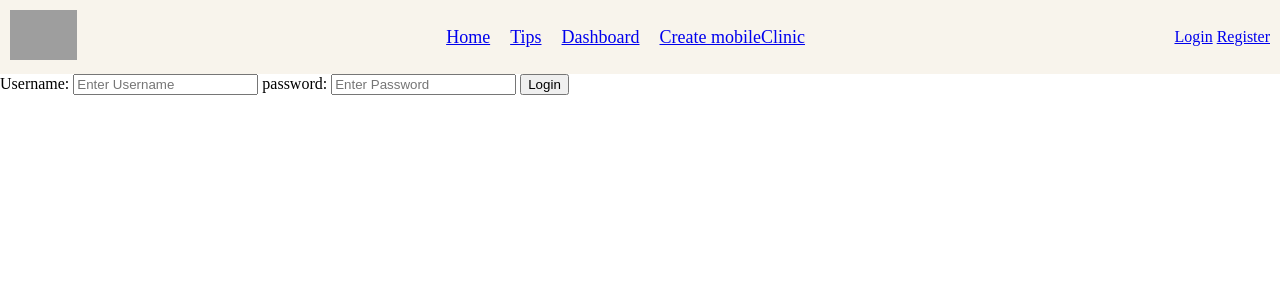
After one commit to 0xRush/ClusterCare, a Django app: page /login/ in a window 1280 px wide. The commit adds this page. Shown: the top 300 px of the page. Run offline with Django 4.2, Linux system fonts and the light colour scheme; grey boxes are pictures that could not be loaded.

Commit message:
authenticate and authrize done

```diff
--- /dev/null
+++ b/base/templates/base/login_register.html
@@ -0,0 +1,19 @@
+{% extends 'main.html' %}
+
+{% block content %}
+
+<div>
+    <form action="" method="POST">
+        {% csrf_token %}
+
+        <label for="username">Username:</label>
+        <input type="text" id="username" placeholder="Enter Username" name="username">
+
+        <label for="password">password:</label>
+        <input type="password" name="password" id="password" placeholder="Enter Password">
+
+        <button>Login</button>
+    </form>
+</div>
+
+{% endblock %}
--- a/base/templates/base/patient.html
+++ b/base/templates/base/patient.html
@@ -3,8 +3,10 @@
 {% block content %}
 
 <div>
-    <a href="{% url 'update-patient' patient.id %}">Edit Patient</a>
-    <a href="{% url 'delete-patient' patient.id %}">delete Patient</a>
+    {% if request.user == patient.Activity.mobile_clinic.manager%}
+        <a href="{% url 'update-patient' patient.id %}">Edit Patient</a>
+        <a href="{% url 'delete-patient' patient.id %}">delete Patient</a>
+    {% endif %}
     <p><strong>ID: </strong>{{patient.id}}</p>
     <p><strong>age:</strong> {{patient.age}}</p>
     <p><strong>gender:</strong> {{patient.gender}}</p>
--- a/base/templates/base/resource.html
+++ b/base/templates/base/resource.html
@@ -3,8 +3,10 @@
 {% block content %}
 
 <div>
-    <a href="{% url 'update-resource' resource.id %}">edit resource</a>
-    <a href="{% url 'delete-resource' resource.id %}">delete Resource</a>
+    {% if request.user == resource.mobile_clinic.manager %}
+        <a href="{% url 'update-resource' resource.id %}">edit resource</a>
+        <a href="{% url 'delete-resource' resource.id %}">delete Resource</a>
+    {% endif %}
     <p><strong>ID:</strong> {{resource.id}}</p>
     <p><strong>name:</strong> {{resource.name}}</p>
     <p><strong>type:</strong> {{resource.type}}</p>
--- a/base/urls.py
+++ b/base/urls.py
@@ -2,6 +2,9 @@ from django.urls import path
 from . import views
 
 urlpatterns = [
+    path('login/', views.loginPage, name='login'),
+    path('logout/', views.logoutUser, name='logout'),
+
     path('', views.home, name='home'),
     path('tips/', views.tips, name='tips'),
     path('dashboard/', views.dashboard, name='dashboard'),
--- a/base/views.py
+++ b/base/views.py
@@ -1,5 +1,9 @@
 from django.shortcuts import render, redirect
+from django.contrib import messages
+from django.contrib.auth.decorators import login_required
 from django.http import HttpResponse
+from django.contrib.auth.models import User
+from django.contrib.auth import authenticate, login, logout
 from .models import Mobileclinic, Activity, Resources, Patient
 from .forms import MobileclinicForm, ActivityForm, ResourceForm, PatientForm
 import folium
@@ -7,6 +11,33 @@ from folium.plugins import MarkerCluster
 
 
 # Create your views here.
+def loginPage(request):
+
+    if request.method == 'POST':
+        username = request.POST.get('username')
+        password = request.POST.get('password')
+
+        try:
+            user = User.objects.get(username=username)
+        except:
+            messages.error(request, "User does not exist")
+
+        user = authenticate(request, username=username, password=password)
+
+        if user is not None:
+            login(request, user)
+            return redirect('home')
+        else:
+            messages.error(request, "Usernme OR Password does not exist")
+
+    context = {}
+    return render(request, 'base/login_register.html', context)
+
+def logoutUser(request):
+    logout(request)
+    return redirect('home')
+
+
 def home(request):
     activities = Activity.objects.select_related('mobile_clinic').all()
 
@@ -24,16 +55,19 @@ def home(request):
     return render(request, 'base/home.html', context)
 
 # this route to show statistics for mobile clinic
+@login_required(login_url='login')
 def tips(request):
     return render(request, 'base/tips.html')
 
 # this route to all mobile clinics
+@login_required(login_url='login')
 def dashboard(request):
     mobileclinics = Mobileclinic.objects.all()
     context = {'mobileclinics': mobileclinics}
     return render(request, 'base/dashboard.html', context)
 
 # this route to show a single mobile clinc by it's id
+@login_required(login_url='login')
 def mobileclinic(request, pk):
     mobileclinic = Mobileclinic.objects.get(id=pk)
     activities = Activity.objects.filter(mobile_clinic=mobileclinic)
@@ -42,6 +76,7 @@ def mobileclinic(request, pk):
     return render(request, 'base/mobileclinic.html', context)
 
 # this route create mobile clinic
+@login_required(login_url='login')
 def createMobileClinic(request):
     form = MobileclinicForm()
 
@@ -55,9 +90,13 @@ def createMobileClinic(request):
     return render(request, 'base/mobileclinic_form.html', context)
 
 # this route to update mobile clinic by it's id
+@login_required(login_url='login')
 def updateMobileClinic(request, pk):
     mobileclinic = Mobileclinic.objects.get(id=pk)
     form = MobileclinicForm(instance=mobileclinic)
+
+    if request.user != mobileclinic.manager:
+        return HttpResponse('you are not allowed here')
 
     if request.method == 'POST':
         form = MobileclinicForm(request.POST, instance=mobileclinic)
@@ -68,9 +107,12 @@ def updateMobileClinic(request, pk):
     context = {'form': form}
     return render(request, 'base/mobileclinic_form.html', context)
 
-
+@login_required(login_url='login')
 def deleteMobileClinic(request, pk):
     mobileclinic = Mobileclinic.objects.get(id=pk)
+
+    if request.user != mobileclinic.manager:
+        return HttpResponse('you are not allowed here')
 
     if request.method == 'POST':
         mobileclinic.delete()
@@ -80,6 +122,7 @@ def deleteMobileClinic(request, pk):
     return render(request, 'base/delete.html', context)
 
 # this route to show an activity by it's id
+@login_required(login_url='login')
 def activity(request, pk):
     activity = Activity.objects.get(id=pk)
     patients = Patient.objects.filter(Activity=activity)
@@ -87,6 +130,7 @@ def activity(request, pk):
     return render(request, 'base/activity.html', context)
 
 # this route to create activity
+@login_required(login_url='login')
 def createActivity(request):
     form = ActivityForm()
 
@@ -99,9 +143,13 @@ def createActivity(request):
     context = {'form': form}
     return render(request, 'base/mobileclinic_form.html', context)
 
+@login_required(login_url='login')
 def updateActivity(request, pk):
     activity = Activity.objects.get(id=pk)
     form = ActivityForm(instance=activity)
+
+    if request.user != activity.mobile_clinic.manager:
+        return HttpResponse('you are not allowed here')
 
     if request.method == 'POST':
         form = ActivityForm(request.POST, instance=activity)
@@ -112,8 +160,12 @@ def updateActivity(request, pk):
     context = {'form': form}
     return render(request, 'base/mobileclinic_form.html', context)
 
+@login_required(login_url='login')
 def deleteActivity(request, pk):
     activity = Activity.objects.get(id=pk)
+
+    if request.user != activity.mobile_clinic.manager:
+        return HttpResponse('you are not allowed here')
 
     if request.method == 'POST':
         activity.delete()
@@ -123,12 +175,14 @@ def deleteActivity(request, pk):
     return render(request, 'base/delete.html', context)
 
 # this route to show resource by it's id
+@login_required(login_url='login')
 def resource(request, pk):
     resource = Resources.objects.get(id=pk)
     context = {'resource': resource}
     return render(request, 'base/resource.html', context)
 
 # this route to ceate resource
+@login_required(login_url='login')
 def createResource(request):
     form = ResourceForm()
 
@@ -141,9 +195,13 @@ def createResource(request):
     context = {'form': form}
     return render(request, 'base/mobileclinic_form.html', context)
 
+@login_required(login_url='login')
 def updateResource(request, pk):
     resource = Resources.objects.get(id=pk)
     form = ResourceForm(instance=resource)
+
+    if request.user != resource.mobile_clinic.manager:
+        return HttpResponse('you are not allowed here')
 
     if request.method == 'POST':
         form = ResourceForm(request.POST, instance=resource)
@@ -154,8 +212,12 @@ def updateResource(request, pk):
     context = {'form': form}
     return render(request, 'base/mobileclinic_form.html', context)
 
+@login_required(login_url='login')
 def deleteResource(request, pk):
     resource = Resources.objects.get(id=pk)
+
+    if request.user != resource.mobile_clinic.manager:
+        return HttpResponse('you are not allowed here')
 
     if request.method == 'POST':
         resource.delete()
@@ -165,12 +227,14 @@ def deleteResource(request, pk):
     return render(request, 'base/delete.html', context)
 
 # this route to show patient by his id
+@login_required(login_url='login')
 def patient(request, pk):
     patient = Patient.objects.get(id=pk)
     context = {'patient':patient}
     return render(request, 'base/patient.html', context)
 
 # this route to create patient
+@login_required(login_url='login')
 def createPatient(request):
     form = PatientForm()
 
@@ -183,9 +247,13 @@ def createPatient(request):
     context = {'form': form}
     return render(request, 'base/mobileclinic_form.html', context)
 
+@login_required(login_url='login')
 def updatePatient(request, pk):
     patient = Patient.objects.get(id=pk)
     form = PatientForm(instance=patient)
+
+    if request.user != patient.Activity.mobile_clinic.manager:
+        return HttpResponse('you are not allowed here')
 
     if request.method == 'POST':
         form = PatientForm(request.POST, instance=patient)
@@ -196,8 +264,12 @@ def updatePatient(request, pk):
     context = {'form': form}
     return render(request, 'base/mobileclinic_form.html', context)
 
+@login_required(login_url='login')
 def deletePatient(request, pk):
     patient = Patient.objects.get(id=pk)
+
+    if request.user != patient.Activity.mobile_clinic.manager:
+        return HttpResponse('you are not allowed here')
 
     if request.method == 'POST':
         patient.delete()
--- a/templates/main.html
+++ b/templates/main.html
@@ -12,6 +12,14 @@
 
     {% include 'navbar.html' %}
 
+    {% if messages %}
+    <ul class="messages">
+        {% for message in messages %}
+        <li{% if message.tags %} class="{{ message.tags }}"{% endif %}>{{ message }}</li>
+        {% endfor %}
+    </ul>
+    {% endif %}
+
     {% block content %}
 
     {% endblock %}
--- a/templates/navbar.html
+++ b/templates/navbar.html
@@ -18,6 +18,11 @@
     <!-- Add more menu items here -->
     </ul>
     <div class="navbar-right">
-        <a href="#" class="profile-link">Profile/Login</a>
+        {% if request.user.is_authenticated %}
+            <a href="{% url 'logout' %}" class="profile-link">Logout</a>
+        {% else %}
+            <a href="{% url 'login' %}" class="profile-link">Login</a>
+            <a href="#" class="profile-link">Register</a>
+        {% endif %}
     </div>
 </div>
```
Also changed, not shown: base/models.py (+11 -3 lines), base/templates/base/activity.html (+7 -3 lines), base/templates/base/mobileclinic.html (+6 -4 lines), base/migrations/0009_alter_patient_gender.py (added), base/migrations/0010_alter_activity_status.py (added), base/migrations/0011_alter_activity_mobile_clinic.py (added), db.sqlite3.
